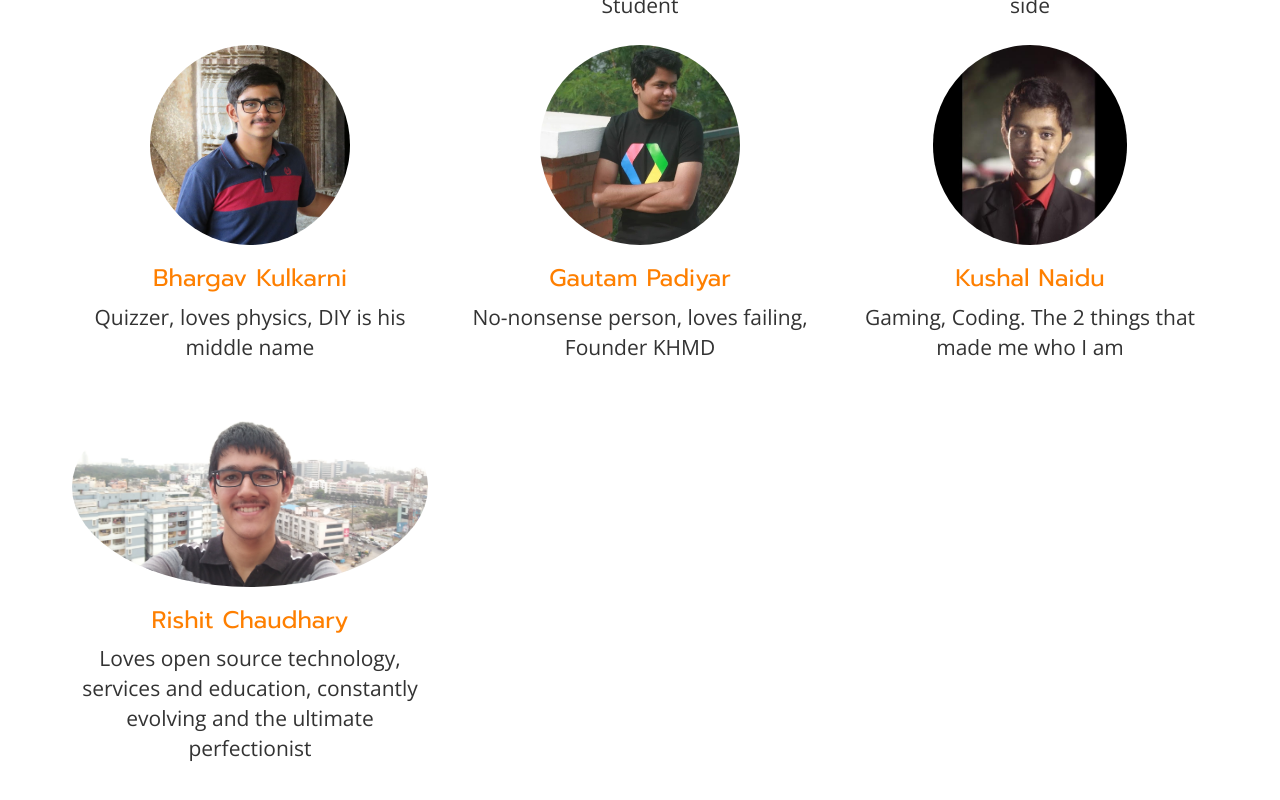
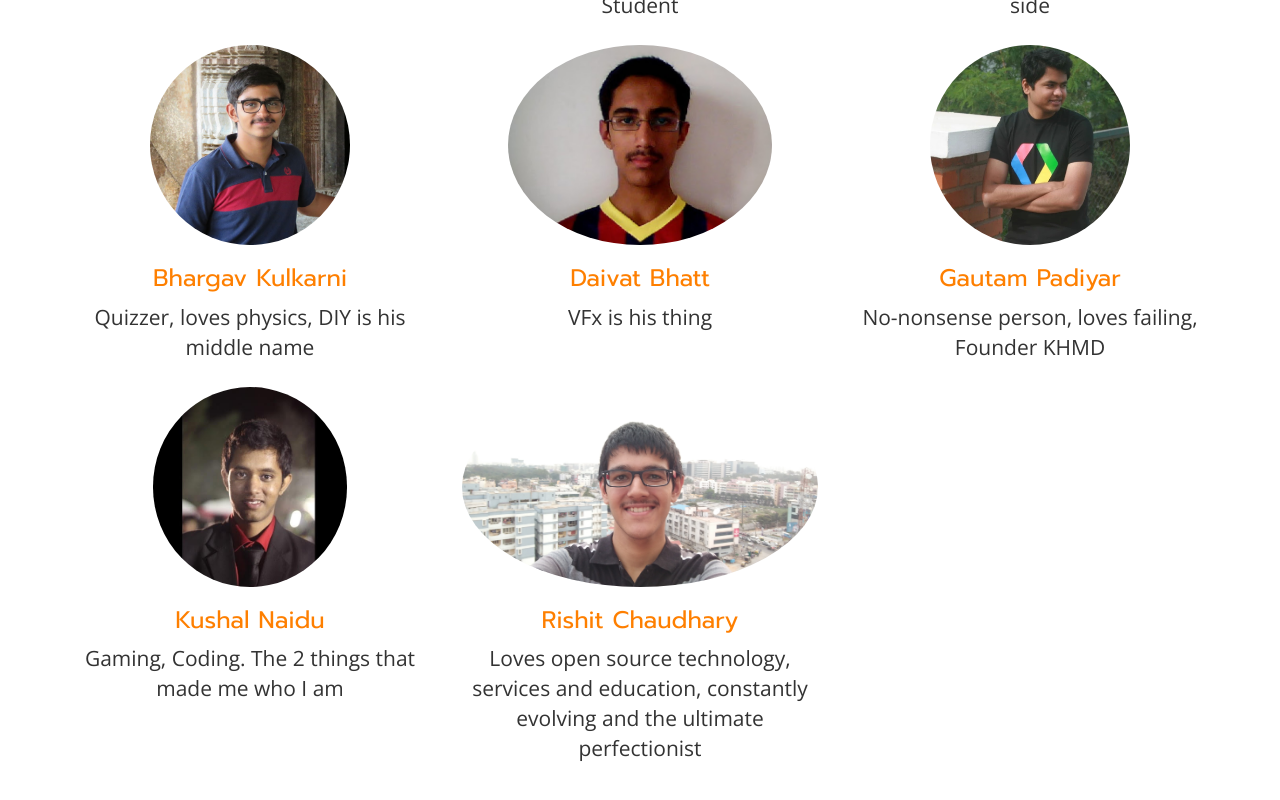
Before and after one commit to gautampadiyar/profiles, a Jekyll site: the page built from index.html, in a window 1280 px wide and 900 px high, scrolled down 1367 px, cut to the strip 0-862 px from the top of the window. Shown: the top 800 px of the strip. Built offline with Jekyll 4.4.1, drawn with Linux system fonts in a browser that asks for light colours; nearby versions of some CDN libraries.

Commit message:
Update daivatbhatt.md

```diff
--- a/_members/daivatbhatt.md
+++ b/_members/daivatbhatt.md
@@ -1,12 +1,12 @@
 ---
 layout: post
 title: Daivat Bhatt
-description: ....
+description: VFx is his thing
 batch: Class of 2016
-current: Studying Computer Science at PES University, Bangalore
+current: Studying at BITS, Hyderabad Campus
 image:
     profile: "daivat.jpg"
-published: false
+published: true
 ---
 ### Story:
 
```
